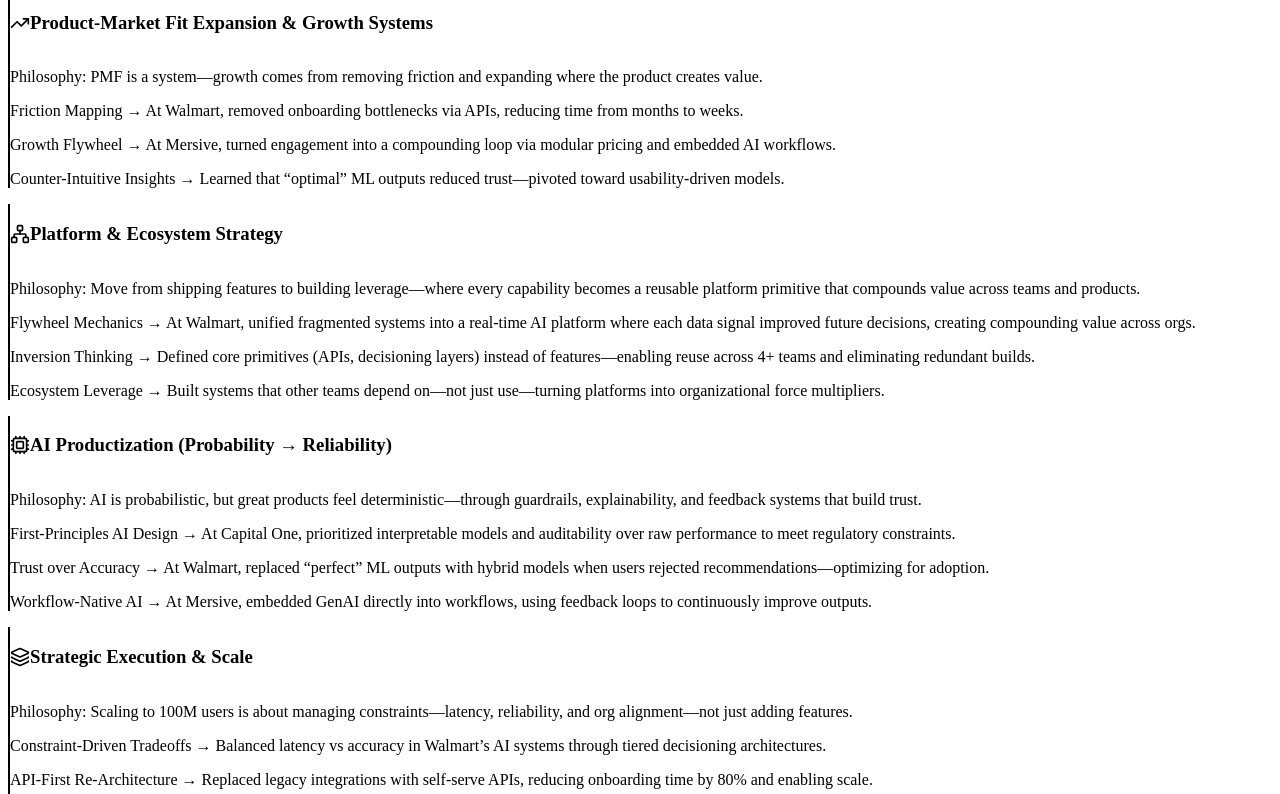
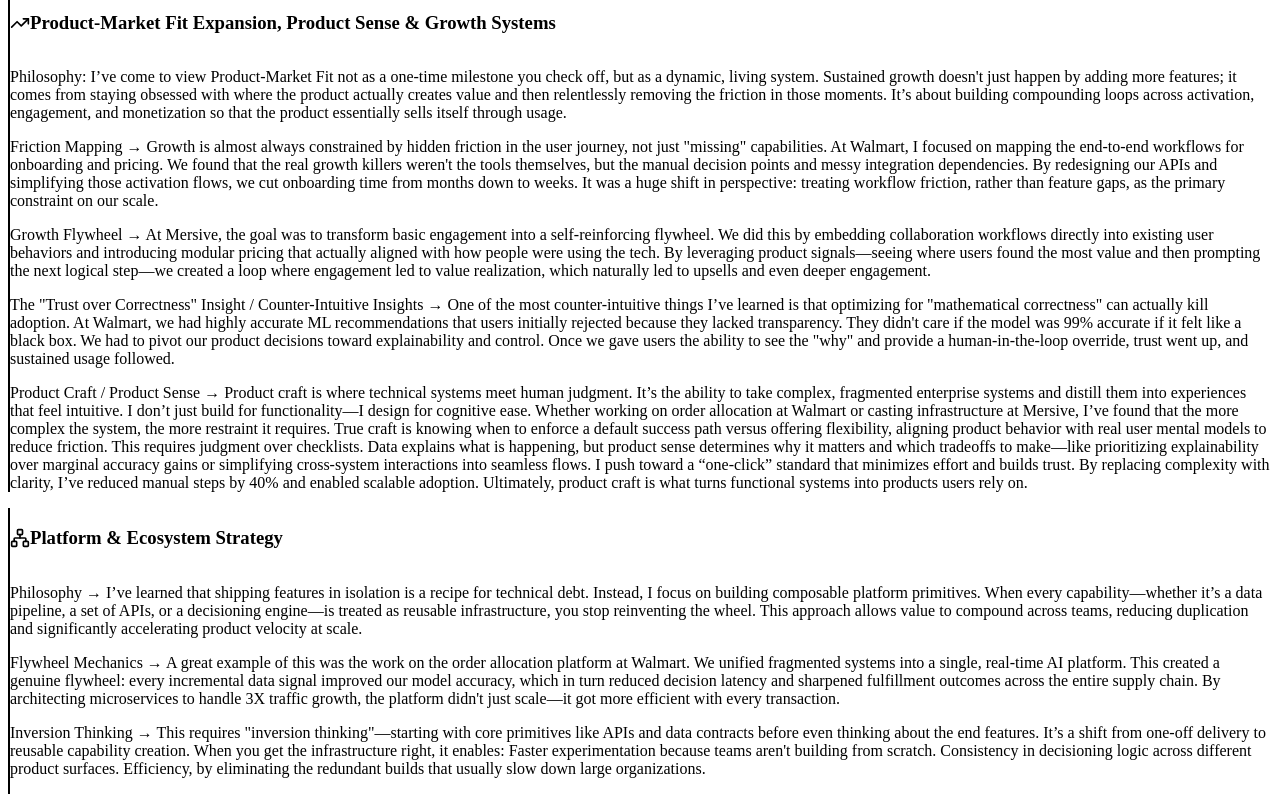
Before and after one commit to ravi9216/Ravi-portfolio, a Next.js app: page / in a window 1280 px wide. Shown: the part 2320-3114 px from the top of the page. Built offline with nearby package versions, Linux system fonts and the light colour scheme.

Commit message:
strategy changes and resume

```diff
--- a/src/components/sections/ImpactBento.tsx
+++ b/src/components/sections/ImpactBento.tsx
@@ -71,9 +71,9 @@
   },
   {
     icon: Clock,
-    metric: "2× Faster",
+    metric: "~2× Faster",
     title: "Execution Velocity",
-    description: "Reduced enterprise launch cycles from 18 → 9 months through streamlined delivery.",
+    description: "Reduced enterprise launch cycles from 18 → 10 months through streamlined delivery.",
     accent: true,
   },
 ]
--- a/src/components/sections/ProductThinking.tsx
+++ b/src/components/sections/ProductThinking.tsx
@@ -17,28 +17,40 @@
             <div className="flex items-center gap-3 mb-4">
               <TrendingUp className="text-orange-400" size={20} />
               <h3 className="text-xl font-semibold">
-                Product-Market Fit Expansion & Growth Systems
+                Product-Market Fit Expansion, Product Sense & Growth Systems
               </h3>
             </div>
 
             <p className="text-zinc-400 mb-6 max-w-3xl">
-              <span className="text-white font-medium">Philosophy:</span> PMF is a system—growth comes from removing friction and expanding where the product creates value.
+              <span className="text-white font-medium">Philosophy:</span> I’ve come to view Product-Market Fit not as a one-time milestone you check off, but as a dynamic, living system. Sustained growth doesn't just happen by adding more features; it comes from staying obsessed with where the product actually creates value and then relentlessly removing the friction in those moments. It’s about building compounding loops across activation, engagement, and monetization so that the product essentially sells itself through usage.
             </p>
 
             <div className="space-y-4 text-sm text-zinc-300">
               <p>
                 <span className="text-white font-medium">Friction Mapping → </span>
-                At Walmart, removed onboarding bottlenecks via APIs, reducing time from months to weeks.
+                Growth is almost always constrained by hidden friction in the user journey, not just "missing" capabilities. At Walmart, I focused on mapping the end-to-end workflows for onboarding and pricing. We found that the real growth killers weren't the tools themselves, but the manual decision points and messy integration dependencies. By redesigning our APIs and simplifying those activation flows, we cut onboarding time from months down to weeks. It was a huge shift in perspective: treating workflow friction, rather than feature gaps, as the primary constraint on our scale.
               </p>
 
               <p>
                 <span className="text-white font-medium">Growth Flywheel → </span>
-                At Mersive, turned engagement into a compounding loop via modular pricing and embedded AI workflows.
+                At Mersive, the goal was to transform basic engagement into a self-reinforcing flywheel. We did this by embedding collaboration workflows directly into existing user behaviors and introducing modular pricing that actually aligned with how people were using the tech. By leveraging product signals—seeing where users found the most value and then prompting the next logical step—we created a loop where engagement led to value realization, which naturally led to upsells and even deeper engagement.
               </p>
 
               <p>
-                <span className="text-white font-medium">Counter-Intuitive Insights → </span>
-                Learned that “optimal” ML outputs reduced trust—pivoted toward usability-driven models.
+                <span className="text-white font-medium">The "Trust over Correctness" Insight / Counter-Intuitive Insights → </span>
+                One of the most counter-intuitive things I’ve learned is that optimizing for "mathematical correctness" can actually kill adoption. At Walmart, we had highly accurate ML recommendations that users initially rejected because they lacked transparency. They didn't care if the model was 99% accurate if it felt like a black box. We had to pivot our product decisions toward explainability and control. Once we gave users the ability to see the "why" and provide a human-in-the-loop override, trust went up, and sustained usage followed.
+              </p>
+              <p>
+                <span className="text-white font-medium">Product Craft / Product Sense → </span>
+                Product craft is where technical systems meet human judgment. It’s the ability to take complex, fragmented enterprise systems and distill them into experiences that feel intuitive. I don’t just build for functionality—I design for cognitive ease.
+
+Whether working on order allocation at Walmart or casting infrastructure at Mersive, I’ve found that the more complex the system, the more restraint it requires. True craft is knowing when to enforce a default success path versus offering flexibility, aligning product behavior with real user mental models to reduce friction.
+
+This requires judgment over checklists. Data explains what is happening, but product sense determines why it matters and which tradeoffs to make—like prioritizing explainability over marginal accuracy gains or simplifying cross-system interactions into seamless flows.
+
+I push toward a “one-click” standard that minimizes effort and builds trust. By replacing complexity with clarity, I’ve reduced manual steps by 40% and enabled scalable adoption. Ultimately, product craft is what turns functional systems into products users rely on.
+
+
               </p>
             </div>
           </div>
@@ -52,23 +64,24 @@
             </div>
 
             <p className="text-zinc-400 mb-6 max-w-3xl">
-              <span className="text-white font-medium">Philosophy:</span> Move from shipping features to building leverage—where every capability becomes a reusable platform primitive that compounds value across teams and products.
+              <span className="text-white font-medium">Philosophy → </span>
+              I’ve learned that shipping features in isolation is a recipe for technical debt. Instead, I focus on building composable platform primitives. When every capability—whether it’s a data pipeline, a set of APIs, or a decisioning engine—is treated as reusable infrastructure, you stop reinventing the wheel. This approach allows value to compound across teams, reducing duplication and significantly accelerating product velocity at scale.
             </p>
 
             <div className="space-y-4 text-sm text-zinc-300">
               <p>
                 <span className="text-white font-medium">Flywheel Mechanics → </span>
-                At Walmart, unified fragmented systems into a real-time AI platform where each data signal improved future decisions, creating compounding value across orgs.
+                A great example of this was the work on the order allocation platform at Walmart. We unified fragmented systems into a single, real-time AI platform. This created a genuine flywheel: every incremental data signal improved our model accuracy, which in turn reduced decision latency and sharpened fulfillment outcomes across the entire supply chain. By architecting microservices to handle 3X traffic growth, the platform didn't just scale—it got more efficient with every transaction.
               </p>
 
               <p>
                 <span className="text-white font-medium">Inversion Thinking → </span>
-                Defined core primitives (APIs, decisioning layers) instead of features—enabling reuse across 4+ teams and eliminating redundant builds.
+                This requires "inversion thinking"—starting with core primitives like APIs and data contracts before even thinking about the end features. It’s a shift from one-off delivery to reusable capability creation. When you get the infrastructure right, it enables: Faster experimentation because teams aren't building from scratch. Consistency in decisioning logic across different product surfaces. Efficiency, by eliminating the redundant builds that usually slow down large organizations.
               </p>
 
               <p>
                 <span className="text-white font-medium">Ecosystem Leverage → </span>
-                Built systems that other teams depend on—not just use—turning platforms into organizational force multipliers.
+                A platform succeeds when it becomes an organizational force multiplier. I aim to build systems that teams actually depend on for their critical workflows because the platform solves their highest-friction problems. Whether it’s delivering architecture that scales 10X to handle 50,000+ simultaneous API calls or building streaming pipelines that process 500,000 events per second, the goal is to provide the reliability and interoperability that drives organic, cross-team adoption. When the platform is the path of least resistance, impact scales far beyond a single team.
               </p>
             </div>
           </div>
@@ -83,23 +96,23 @@
             </div>
 
             <p className="text-zinc-400 mb-6 max-w-3xl">
-              <span className="text-white font-medium">Philosophy:</span> AI is probabilistic, but great products feel deterministic—through guardrails, explainability, and feedback systems that build trust.
+              <span className="text-white font-medium">Philosophy → </span> The reality is that AI systems are inherently probabilistic, but for a product to succeed at the enterprise level, it has to feel reliable and predictable. You can't just ship a model and hope for the best. I focus on designing "beyond the model"—building in the guardrails, feedback loops, and human-in-the-loop mechanisms that turn raw AI outputs into confident user decisions and actual business outcomes.
             </p>
 
             <div className="space-y-4 text-sm text-zinc-300">
               <p>
                 <span className="text-white font-medium">First-Principles AI Design → </span>
-                At Capital One, prioritized interpretable models and auditability over raw performance to meet regulatory constraints.
+                I always start with constraints rather than raw capabilities. When I was at Capital One, we prioritized interpretability, auditability, and regulatory compliance over chasing marginal gains in model accuracy. A 1% lift in accuracy means nothing if the model is a "black box" that fails a risk audit. We shifted the goalpost from building the "best model" to building a deployable, compliant system where every prediction was explainable and every decision operated within defined risk boundaries.
               </p>
 
               <p>
                 <span className="text-white font-medium">Trust over Accuracy → </span>
-                At Walmart, replaced “perfect” ML outputs with hybrid models when users rejected recommendations—optimizing for adoption.
+                At Walmart, I saw firsthand that users will reject a mathematically "optimal" recommendation if they don’t understand it or can't control it. We had to reframe success from "model accuracy" to user adoption and decision confidence. To solve this, we implemented hybrid systems—combining hard business rules with ML—and added confidence scoring with override mechanisms. By progressively exposing AI recommendations rather than forcing them, we built a system that users actually trusted and relied on in their daily production workflows.
               </p>
 
               <p>
                 <span className="text-white font-medium">Workflow-Native AI → </span>
-                At Mersive, embedded GenAI directly into workflows, using feedback loops to continuously improve outputs.
+                AI only creates real value when it’s embedded directly into a user's existing workflow, not tucked away in a separate tab or chat interface. At Mersive, we integrated GenAI agents directly into real-time meeting workflows and designed closed-loop feedback systems. By capturing how users interacted with the AI, we created a signal-to-quality loop that continuously improved the model. The goal was to move AI from being a "cool assistive feature" to becoming a workflow-native decision layer that feels like a natural part of the product.
               </p>
             </div>
           </div>
@@ -114,23 +127,23 @@
             </div>
 
             <p className="text-zinc-400 mb-6 max-w-3xl">
-              <span className="text-white font-medium">Philosophy:</span> Scaling to 100M users is about managing constraints—latency, reliability, and org alignment—not just adding features.
+              <span className="text-white font-medium">Philosophy → </span> Scaling a product to millions of users isn't just about adding more features—it’s about systematically managing constraints across your technology, your operations, and your organization. At the Staff level, success doesn't come from doing everything; it comes from making intentional trade-offs, designing for resilience, and aligning deeply fragmented teams around a single set of shared outcomes.
             </p>
 
             <div className="space-y-4 text-sm text-zinc-300">
               <p>
                 <span className="text-white font-medium">Constraint-Driven Tradeoffs → </span>
-                Balanced latency vs accuracy in Walmart’s AI systems through tiered decisioning architectures.
+                In a high-scale environment, you’re always balancing competing priorities: latency vs. accuracy, speed vs. reliability, or flexibility vs. standardization. At Walmart, I focused on designing tiered decisioning architectures to handle these tensions. We built real-time systems for speed-critical decisions while offloading more complex logic to batch-optimized systems for maximum accuracy. This allowed us to balance performance without over-engineering, ensuring we could scale the order allocation platform without compromising the business outcome.
               </p>
 
               <p>
                 <span className="text-white font-medium">API-First Re-Architecture → </span>
-                Replaced legacy integrations with self-serve APIs, reducing onboarding time by 80% and enabling scale.
+                One thing I’ve learned is that legacy systems don’t scale—platforms do. To unlock growth, you have to replace tightly coupled, brittle integrations with self-serve APIs and standardized data contracts. By moving to a modular service architecture, we empowered independent teams to move at their own velocity rather than being stuck in a deployment monolith. This shift was the "secret sauce" that allowed us to reduce onboarding time by 80% and turn a technical bottleneck into a scalable growth engine.
               </p>
 
               <p>
                 <span className="text-white font-medium">Influence Without Authority → </span>
-                Resolved cross-functional conflicts by aligning incentives across Sales, Risk, and Engineering.
+                At a certain size, execution is rarely a technology problem; it’s an organizational misalignment problem. I spend a lot of my time leading alignment between Sales, Risk, and Engineering—groups that often have naturally conflicting goals. I’ve found the best way to move fast is to frame technical trade-offs in terms of direct business impact and create shared success metrics. By driving structured decision-making and resolving these conflicts proactively, you move from "order taking" to enabled, high-velocity execution across the entire org.
               </p>
             </div>
           </div>
```
